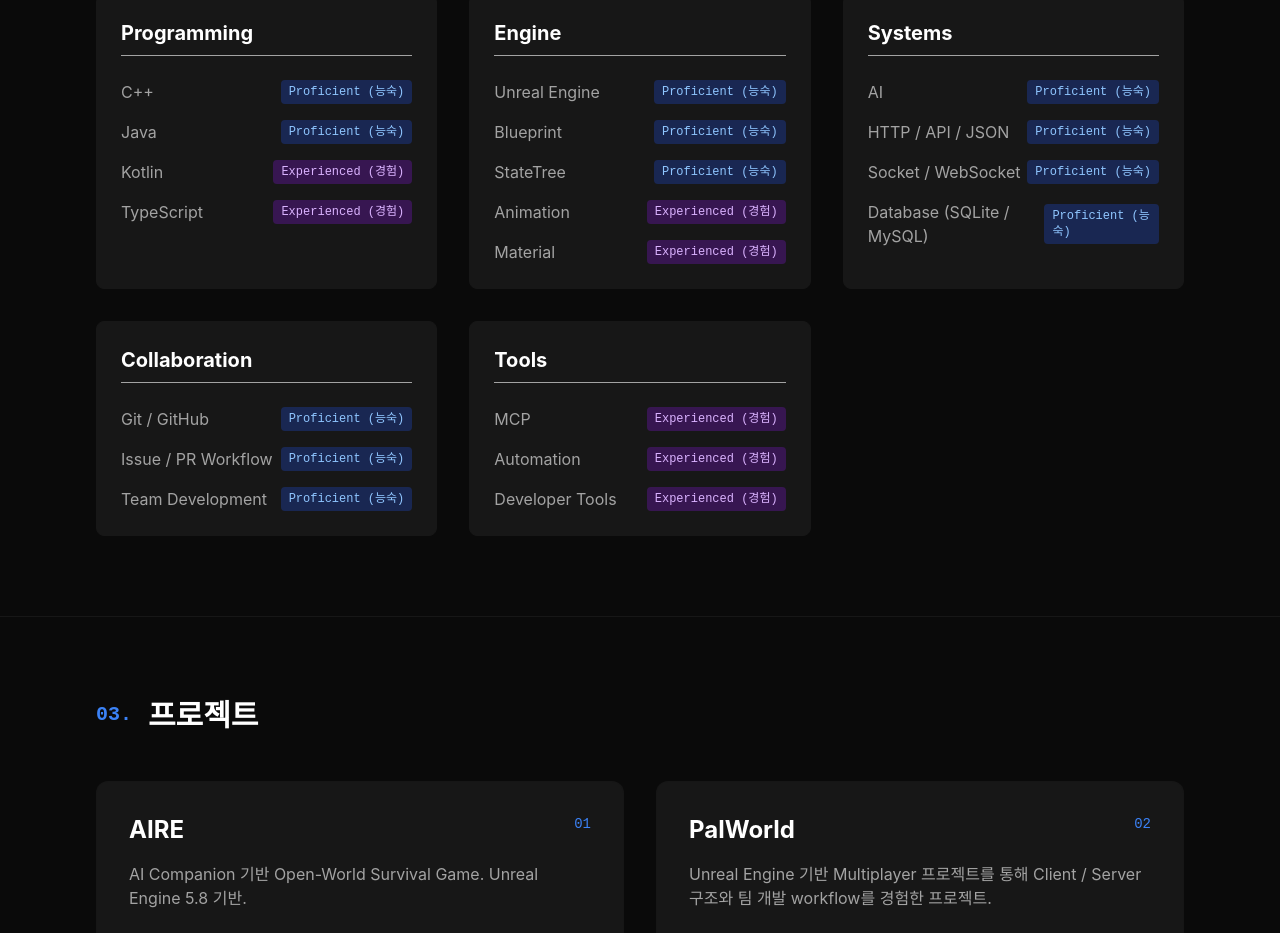
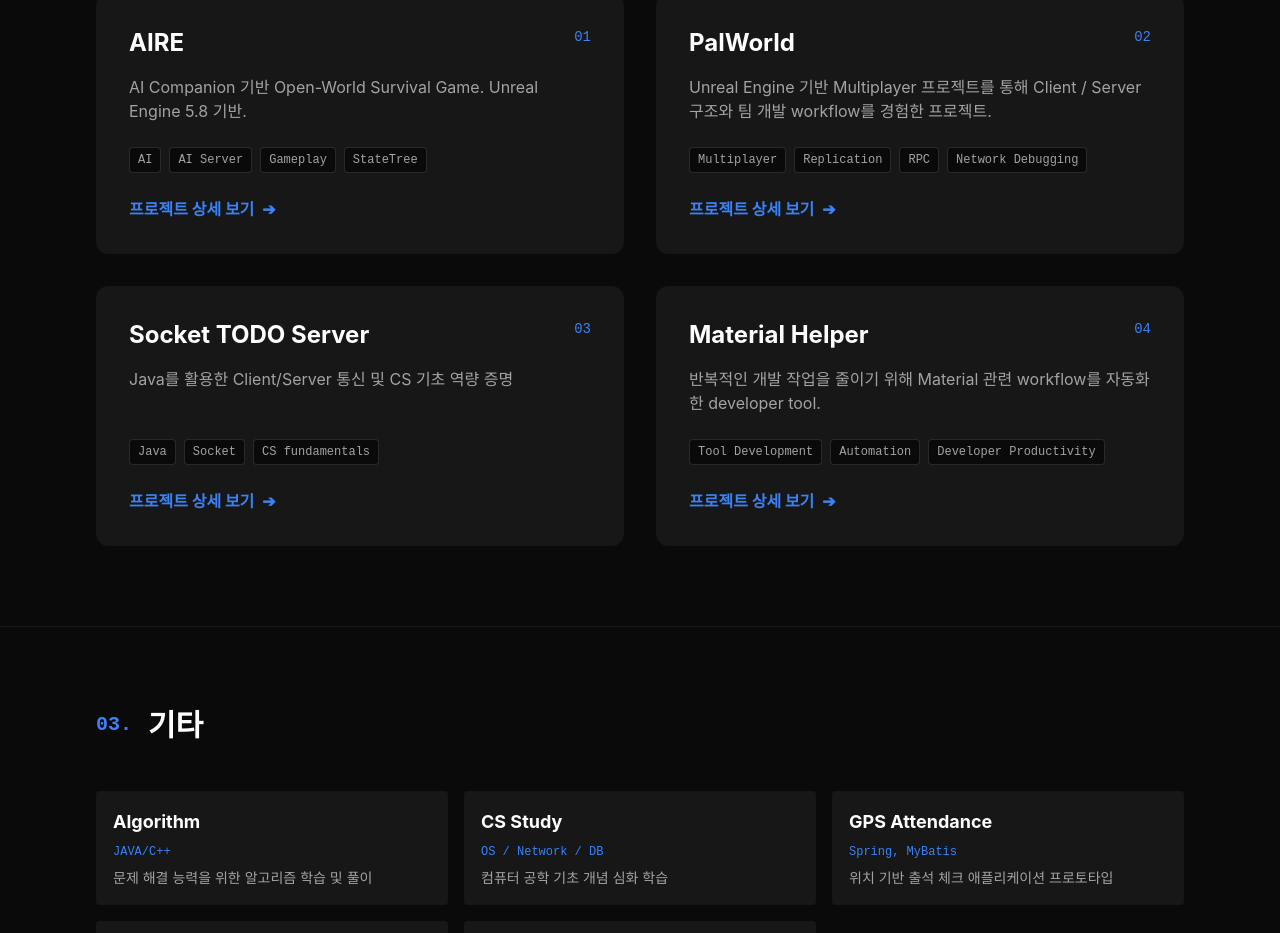
Before and after one commit to ByungilOh-Fillip/portfolio-for-nexon, a React (Vite) app: page /#/ in a window 1280 px wide. Shown: the part 1856-2789 px from the top of the page. Built offline with nearby package versions, Linux system fonts and the light colour scheme.

Commit message:
[feat] Update Detail page & main

```diff
--- a/src/App.tsx
+++ b/src/App.tsx
@@ -15,9 +15,9 @@
         {isHome && (
           <div className="hidden md:flex gap-6 text-sm font-mono">
             <a href="#about" className="hover:text-game-accent transition-colors">01. {t('소개', 'About')}</a>
-            <a href="#skills" className="hover:text-game-accent transition-colors">02. {t('기술', 'Skills')}</a>
-            <a href="#projects" className="hover:text-game-accent transition-colors">03. {t('프로젝트', 'Projects')}</a>
-            <a href="#other" className="hover:text-game-accent transition-colors">04. {t('기타', 'Other')}</a>
+            <a href="#projects" className="hover:text-game-accent transition-colors">02. {t('프로젝트', 'Projects')}</a>
+            <a href="#other" className="hover:text-game-accent transition-colors">03. {t('기타', 'Other')}</a>
+            <a href="#skills" className="hover:text-game-accent transition-colors">04. {t('기술', 'Skills')}</a>
           </div>
         )}
         <button onClick={toggleLanguage} className="text-xs font-bold border border-game-muted/50 px-2 py-1 rounded hover:bg-game-card transition-colors">
--- a/src/components/OtherWorks.tsx
+++ b/src/components/OtherWorks.tsx
@@ -9,6 +9,7 @@
     { name: 'Algorithm', tech: 'JAVA/C++', desc: t('문제 해결 능력을 위한 알고리즘 학습 및 풀이', 'Algorithm study and problem-solving practice') },
     { name: 'CS Study', tech: 'OS / Network / DB', desc: t('컴퓨터 공학 기초 개념 심화 학습', 'In-depth study of computer science fundamentals') },
     { name: 'GPS Attendance', tech: 'Spring, MyBatis', desc: t('위치 기반 출석 체크 애플리케이션 프로토타입', 'Location-based attendance check application prototype') },
+    { name: 'SIGNAL-BUDDY', tech: 'Programmers BE DevCourse', desc: t('과정 내 파이널 프로젝트 발표 영상', 'Team project and demo video completed during the DevCourse'), link: 'https://youtu.be/TKJ9lo2Jkq4?si=nEj4TWRdHN6iTvpy' },
     { name: 'Development Experiments', tech: 'Various', desc: t('다양한 기술 스택 R&D 및 최적화 테스트', 'Various tech stack R&D and optimization tests') },
   ];
 
@@ -21,13 +22,20 @@
         transition={{ duration: 0.5 }}
       >
         <h2 className="text-3xl font-bold mb-12 flex items-center gap-4 text-white">
-          <span className="text-game-accent font-mono text-xl">04.</span> {t('기타', 'Other Works')}
+          <span className="text-game-accent font-mono text-xl">03.</span> {t('기타', 'Other Works')}
         </h2>
 
         <div className="grid grid-cols-1 md:grid-cols-2 lg:grid-cols-3 gap-4">
           {works.map((work, idx) => (
             <div key={idx} className="bg-game-card p-4 rounded border border-game-card/50 hover:border-game-muted/30 transition-colors">
-              <h3 className="font-bold text-white text-lg">{work.name}</h3>
+              <h3 className="font-bold text-white text-lg flex items-center gap-2">
+                {work.name}
+                {work.link && (
+                  <a href={work.link} target="_blank" rel="noopener noreferrer" className="text-game-accent hover:text-white transition-colors">
+                    <svg xmlns="http://www.w3.org/2000/svg" width="16" height="16" viewBox="0 0 24 24" fill="none" stroke="currentColor" strokeWidth="2" strokeLinecap="round" strokeLinejoin="round"><path d="M18 13v6a2 2 0 0 1-2 2H5a2 2 0 0 1-2-2V8a2 2 0 0 1 2-2h6"></path><polyline points="15 3 21 3 21 9"></polyline><line x1="10" y1="14" x2="21" y2="3"></line></svg>
+                  </a>
+                )}
+              </h3>
               <span className="text-xs font-mono text-game-accent my-2 inline-block">{work.tech}</span>
               <p className="text-sm text-game-muted">{work.desc}</p>
             </div>
--- a/src/components/ProjectList.tsx
+++ b/src/components/ProjectList.tsx
@@ -50,7 +50,7 @@
         transition={{ duration: 0.5 }}
       >
         <h2 className="text-3xl font-bold mb-12 flex items-center gap-4 text-white">
-          <span className="text-game-accent font-mono text-xl">03.</span> {t('프로젝트', 'Projects')}
+          <span className="text-game-accent font-mono text-xl">02.</span> {t('프로젝트', 'Projects')}
         </h2>
 
         <div className="grid grid-cols-1 md:grid-cols-2 gap-8">
@@ -75,6 +75,9 @@
                       </span>
                     ))}
                   </div>
+                  <div className="mt-6 flex items-center gap-2 text-game-accent font-bold transition-transform duration-300 group-hover:translate-x-2">
+                    {t('프로젝트 상세 보기', 'Click to View Detail')} <span>➔</span>
+                  </div>
                 </div>
               </div>
             </Link>
--- a/src/components/Skills.tsx
+++ b/src/components/Skills.tsx
@@ -61,7 +61,7 @@
         transition={{ duration: 0.5 }}
       >
         <h2 className="text-3xl font-bold mb-12 flex items-center gap-4 text-white">
-          <span className="text-game-accent font-mono text-xl">02.</span> {t('기술', 'Skills')}
+          <span className="text-game-accent font-mono text-xl">04.</span> {t('기술', 'Skills')}
         </h2>
 
         <div className="grid grid-cols-1 md:grid-cols-2 lg:grid-cols-3 gap-8">
--- a/src/pages/Home.tsx
+++ b/src/pages/Home.tsx
@@ -9,9 +9,9 @@
     <>
       <Hero />
       <About />
-      <Skills />
       <ProjectList />
       <OtherWorks />
+      <Skills />
     </>
   );
 }
--- /dev/null
+++ b/update_home.cjs
@@ -0,0 +1,14 @@
+const fs = require('fs');
+let content = fs.readFileSync('src/pages/Home.tsx', 'utf8');
+
+const newOrder = `<>
+      <Hero />
+      <About />
+      <ProjectList />
+      <OtherWorks />
+      <Skills />
+    </>`;
+
+content = content.replace(/<>\s*<Hero \/>\s*<About \/>\s*<Skills \/>\s*<ProjectList \/>\s*<OtherWorks \/>\s*<\/>/, newOrder);
+fs.writeFileSync('src/pages/Home.tsx', content, 'utf8');
+console.log("Updated Home.tsx");
```
